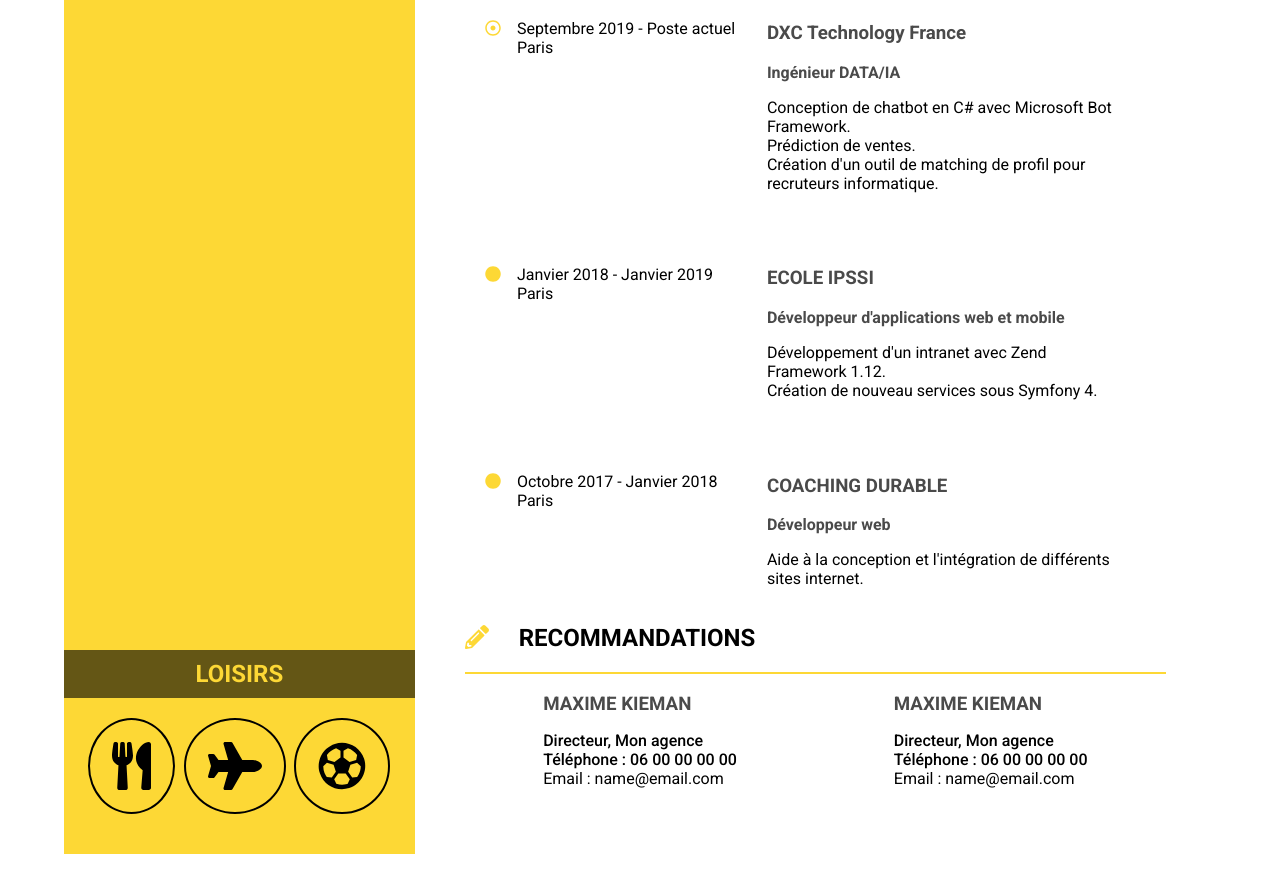
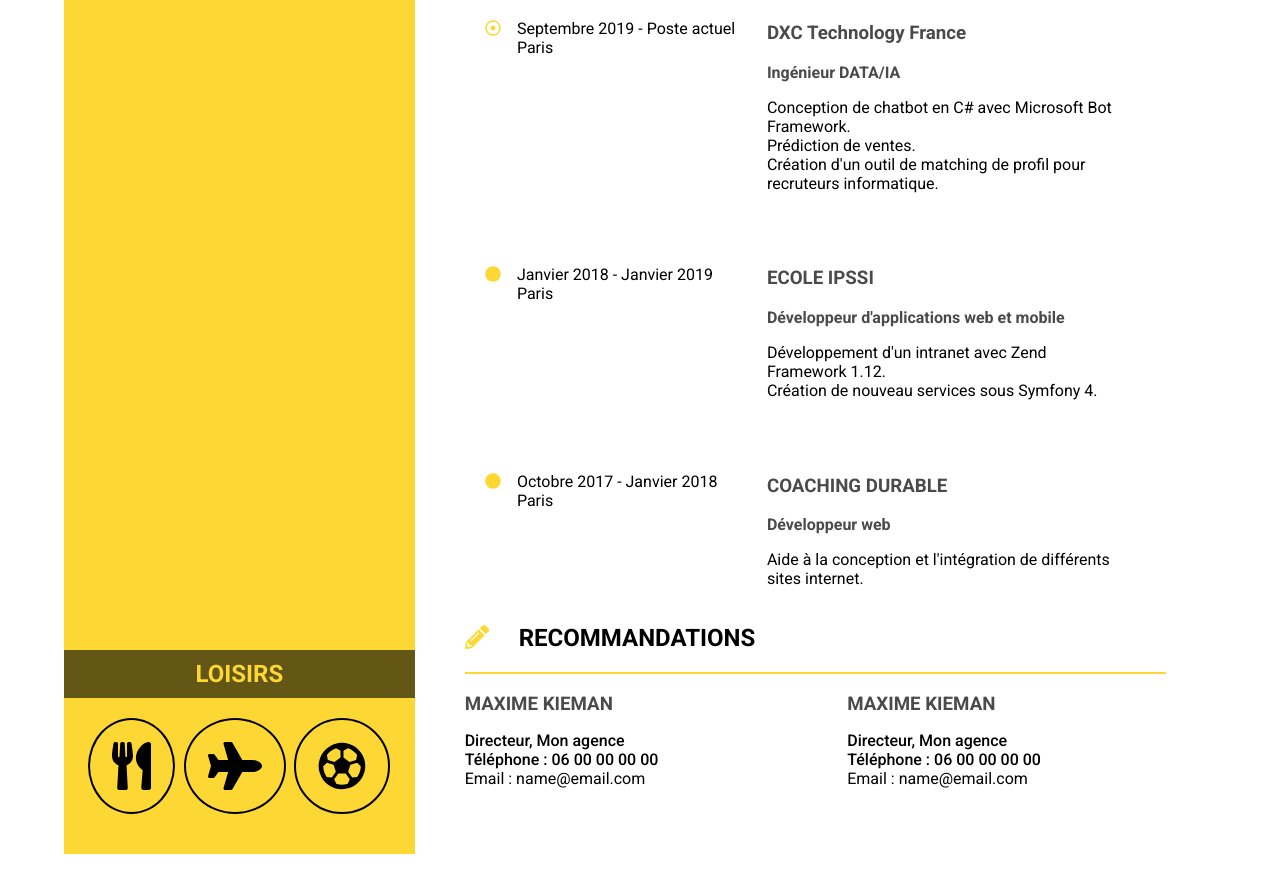
Before and after one commit to arnaudagbo/arnaudagbo.github.io, a plain HTML site: page index.html in a window 1280 px wide. Shown: the part 1102-1976 px from the top of the page. Drawn offline with Linux system fonts and the light colour scheme.

Commit message:
alignement

```diff
--- a/index.html
+++ b/index.html
@@ -172,14 +172,14 @@
                 </div>
             <div class="partie"><h2><i class="fas fa-pencil-alt icone-color"></i>RECOMMANDATIONS</h2></div>
             <div class="bloc-bas">
-                <section class="contact">
+                <section class="contact gauche">
                     <h3>MAXIME KIEMAN</h3>
                     <p>
                     <span class="contactgras"> Directeur, Mon agence <br>
                     Téléphone : 06 00 00 00 00 </span> <br>
                     Email : name@email.com</p>
                 </section>
-                <section class="contact">
+                <section class="contact droite">
                     <h3>MAXIME KIEMAN</h3>
                     <p>
                     <span class="contactgras"> Directeur, Mon agence <br>
--- a/style.css
+++ b/style.css
@@ -107,7 +107,12 @@ body{
 }
 .bloc-bas{
     display: flex;
-    justify-content: space-around;
+}
+.gauche{
+    flex: 1.2;
+}
+.droite{
+    flex: 1;
 }
 .resume{
     width: 95%;
```
